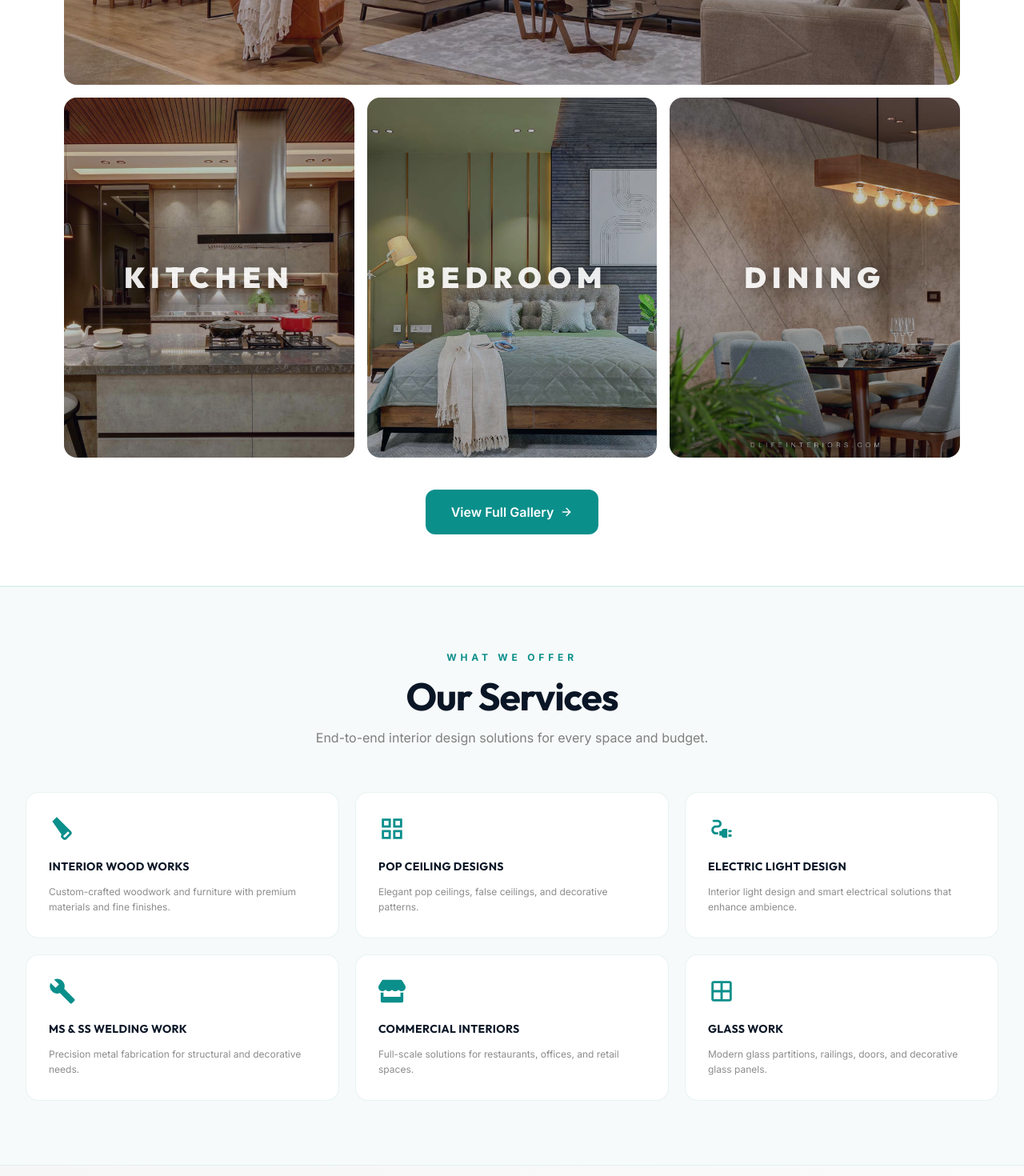
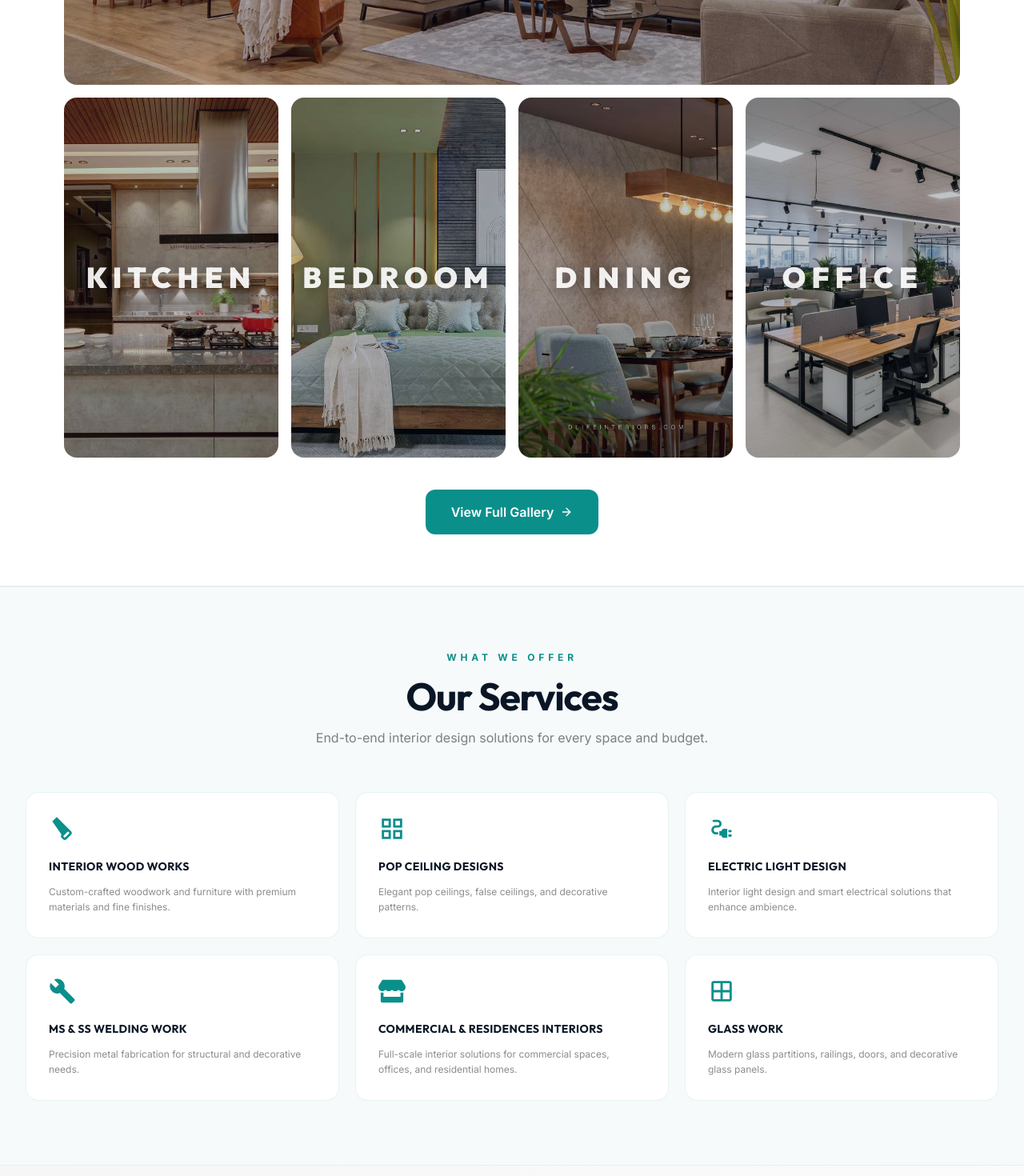
Before and after one commit to Khushbu-github/SAK-Furnitures, a React (Vite) app in the folder client/: page / in a window 1280 px wide. Shown: the part 3700-5170 px from the top of the page at 80% size. Built offline with nearby package versions, Linux system fonts and the light colour scheme.

Commit message:
added project

```diff
--- a/client/src/components/Footer.jsx
+++ b/client/src/components/Footer.jsx
@@ -47,7 +47,7 @@ const Footer = () => {
           <div>
             <h4 className="font-heading font-bold text-base mb-5 text-white">Our Services</h4>
             <ul className="space-y-3">
-              {['Interior Wood Works', 'POP Ceiling Designs', 'Electric Light Design', 'MS & SS Welding', 'Commercial Interiors', 'Glass Work'].map((s) => (
+              {['Interior Wood Works', 'POP Ceiling Designs', 'Electric Light Design', 'MS & SS Welding', 'Commercial & Residences Interiors', 'Glass Work'].map((s) => (
                 <li key={s} className="text-white/50 text-sm">{s}</li>
               ))}
             </ul>
--- a/client/src/components/Services.jsx
+++ b/client/src/components/Services.jsx
@@ -38,8 +38,8 @@ const services = [
   },
   {
     icon: <FaStore size={36} />,
-    title: 'Restaurant & Commercial Interiors',
-    desc: 'Full-scale commercial interior solutions for restaurants, offices, and retail spaces.',
+    title: 'Commercial & Residences Interiors',
+    desc: 'Full-scale interior solutions for commercial spaces, offices, and residential homes.',
     color: 'from-brand-plant-green/20 to-green-100/30',
     border: 'border-brand-plant-green/30',
     iconColor: 'text-brand-plant-green',
--- a/client/src/pages/Home.jsx
+++ b/client/src/pages/Home.jsx
@@ -11,13 +11,14 @@ import bedroomImg from '../assets/bedroom.png';
 import diningImg from '../assets/diningroom.png';
 import kitchenImg from '../assets/kitchen.png';
 import livingImg from '../assets/livingroom.png';
+import officeImg from '../assets/office.jpg';
 
 const services = [
   { icon: <MdCarpenter size={34} />, title: 'Interior Wood Works',            desc: 'Custom-crafted woodwork and furniture with premium materials and fine finishes.' },
   { icon: <MdGridView size={34} />,  title: 'POP Ceiling Designs',            desc: 'Elegant pop ceilings, false ceilings, and decorative patterns.' },
   { icon: <MdElectricalServices size={34} />, title: 'Electric Light Design', desc: 'Interior light design and smart electrical solutions that enhance ambience.' },
   { icon: <MdBuild size={34} />,     title: 'MS & SS Welding Work',           desc: 'Precision metal fabrication for structural and decorative needs.' },
-  { icon: <FaStore size={34} />,     title: 'Commercial Interiors',           desc: 'Full-scale solutions for restaurants, offices, and retail spaces.' },
+  { icon: <FaStore size={34} />,     title: 'Commercial & Residences Interiors',           desc: 'Full-scale interior solutions for commercial spaces, offices, and residential homes.' },
   { icon: <MdOutlineWindow size={34} />, title: 'Glass Work',                 desc: 'Modern glass partitions, railings, doors, and decorative glass panels.' },
 ];
 
@@ -26,6 +27,7 @@ const rooms = [
   { id: 'bedroom', name: 'BEDROOM',  img: bedroomImg },
   { id: 'living',  name: 'LIVING',   img: livingImg  },
   { id: 'dining',  name: 'DINING',   img: diningImg  },
+  { id: 'office',  name: 'OFFICE',   img: officeImg  },
 ];
 
 // Alternating feature rows
@@ -185,8 +187,8 @@ export default function Home() {
             {hoveredRoom === 'living' && <div className="absolute inset-6 border border-brand-soft-teal/40 rounded-xl pointer-events-none animate-pulse" />}
           </div>
 
-          <div className="grid grid-cols-3 gap-4 w-full">
-            {[{ id:'kitchen', name:'KITCHEN', img:kitchenImg }, { id:'bedroom', name:'BEDROOM', img:bedroomImg }, { id:'dining', name:'DINING', img:diningImg }].map(room => (
+          <div className="grid grid-cols-2 lg:grid-cols-4 gap-4 w-full">
+            {[{ id:'kitchen', name:'KITCHEN', img:kitchenImg }, { id:'bedroom', name:'BEDROOM', img:bedroomImg }, { id:'dining', name:'DINING', img:diningImg }, { id:'office', name:'OFFICE', img:officeImg }].map(room => (
               <div key={room.id}
                 className="relative overflow-hidden group h-[350px] lg:h-[450px] rounded-2xl"
                 onMouseEnter={() => setHoveredRoom(room.id)}
```
Also changed, not shown: client/src/assets/office.jpg (added).
